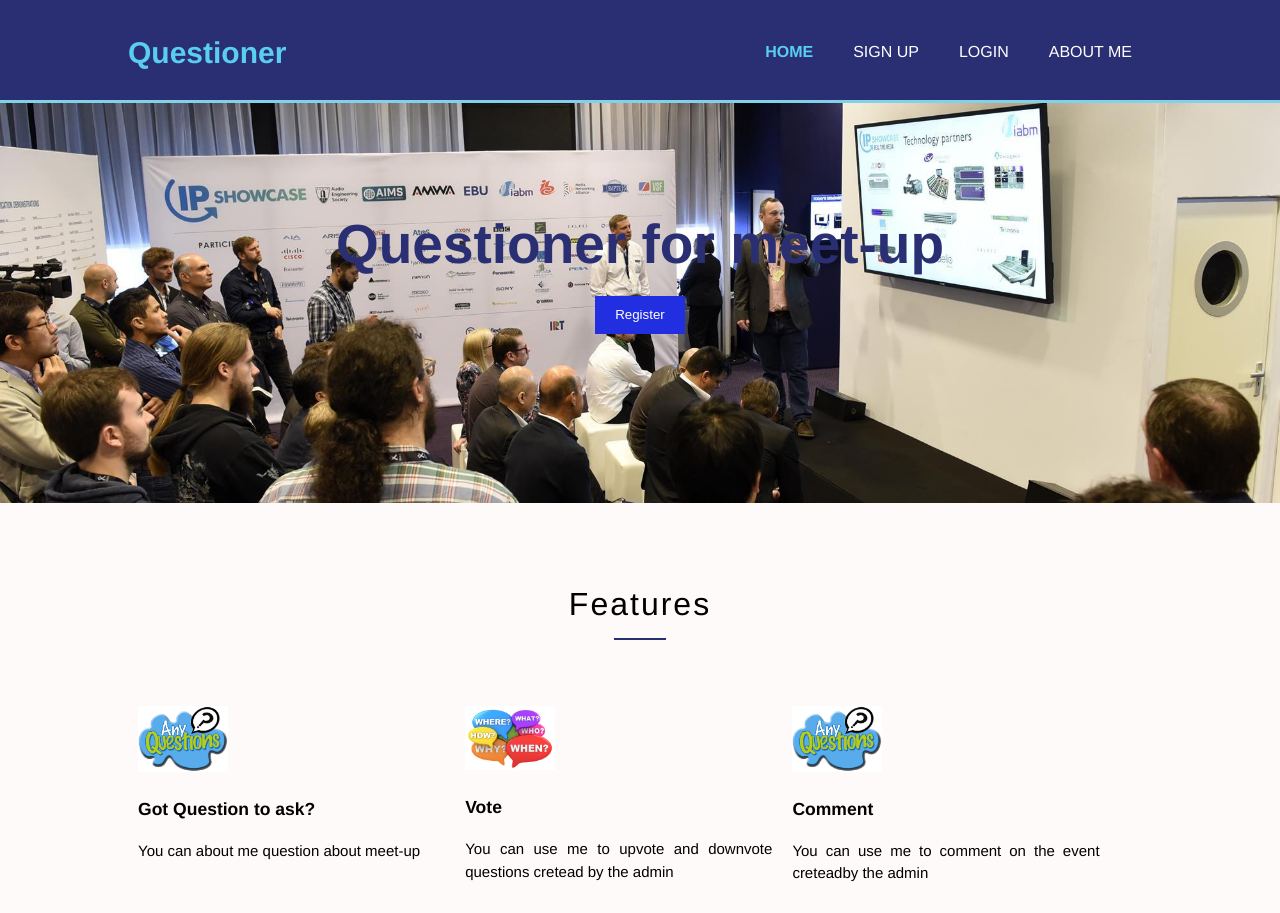
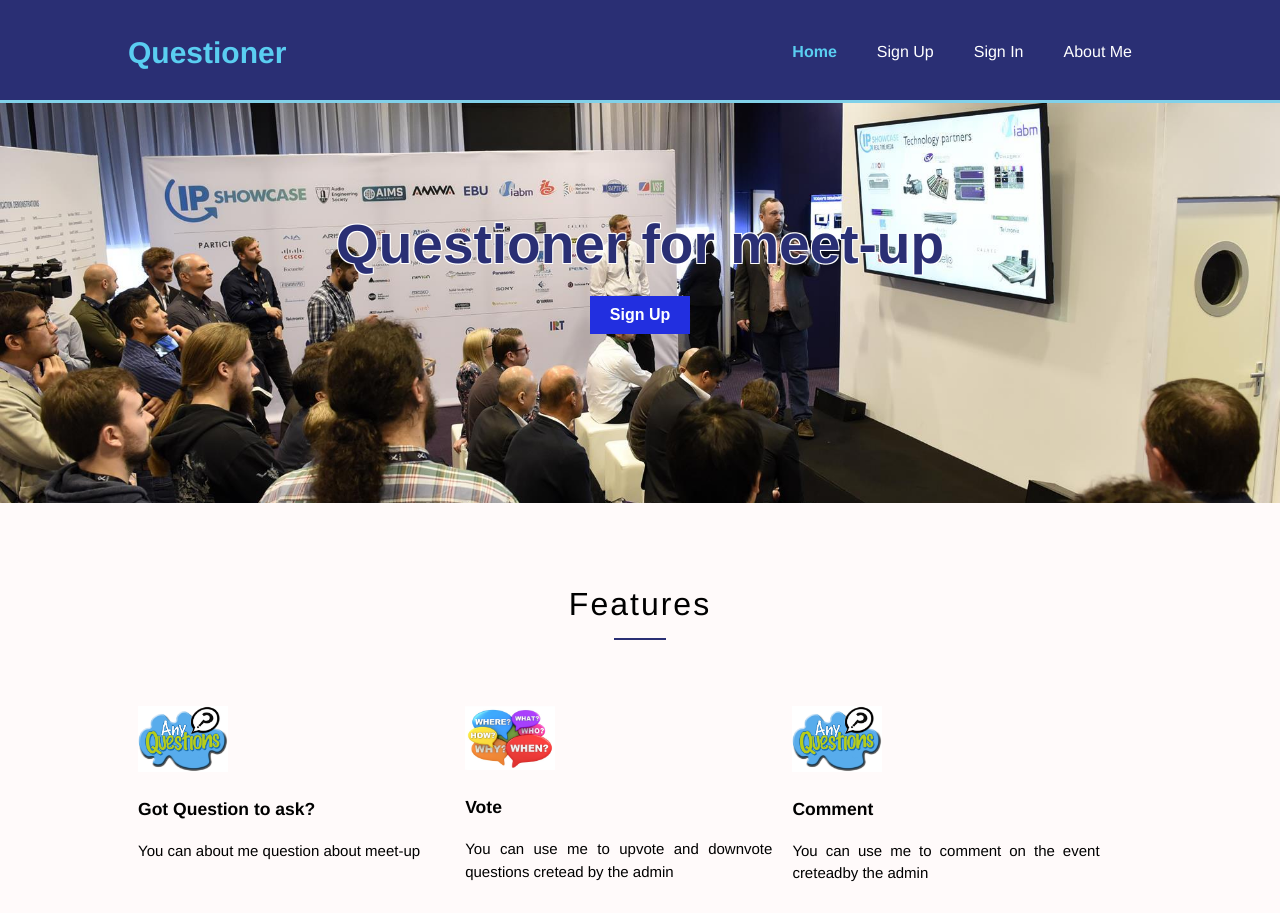
Before and after one commit to olasam4liv/questioner, a plain HTML site: page index.html in a window 1280 px wide. Shown: the top 913 px of the page. Drawn offline with Linux system fonts and the light colour scheme.

Commit message:
consistent in home page text color and sign up button

```diff
--- a/css/style.css
+++ b/css/style.css
@@ -33,6 +33,17 @@ body{
     color: #ffffff;
 }
 
+.button_1 a{
+    color: #ffffff;
+    text-decoration: none;
+    text-transform: unset;
+    text-transform: unset;
+    font-weight: bolder;
+    font-size: 16px;
+}
+
+
+
 ul{
     margin: 0;
     padding: 0;
@@ -57,7 +68,7 @@ header{
 header a{
     color: #ffffff;
     text-decoration: none;
-    text-transform:  uppercase;
+    text-transform: unset;
     font-size: 16px;
 }
 
@@ -95,7 +106,12 @@ header a:hover{
 	background-size:cover;
     position: relative;
     text-align: center;
-
+    text-shadow:-1px -1px 0 #ffffff,
+    1px -1px 0 #ffffff,
+    -1px 1px 0 #ffffff,
+    1px 1px 0 #ffffff;
+    -webkit-font-smoothing: antialiased;
+    outline-color: #222fe0;
     color: #2a2f74;
 }
 #showcase h1{
@@ -176,6 +192,9 @@ footer{
      color:#2a2f74;
      background-color: #81d1e9;
      text-align: center;
+
+
+
 }
 
 .features__title {
--- a/index.html
+++ b/index.html
@@ -19,7 +19,7 @@
     <ul>
         <li class="current"><a href="index.html">Home</a></li>
         <li><a href="register.html">Sign Up</a></li>
-        <li><a href="login.html">Login </a></li>
+        <li><a href="login.html">Sign In </a></li>
         <li><a href="about.html">About Me </a></li>
     </ul>
 </nav>
@@ -30,9 +30,9 @@
 <section id="showcase">
 <div class="container">
 <h1> Questioner for meet-up</h1>
-<form>
-<button type="submit" class="button_1">Register</button>
-</form>
+
+<button type="submit" class="button_1"><a href="register.html">Sign Up</a> </button>
+
  </div>
 
 </section>
```
